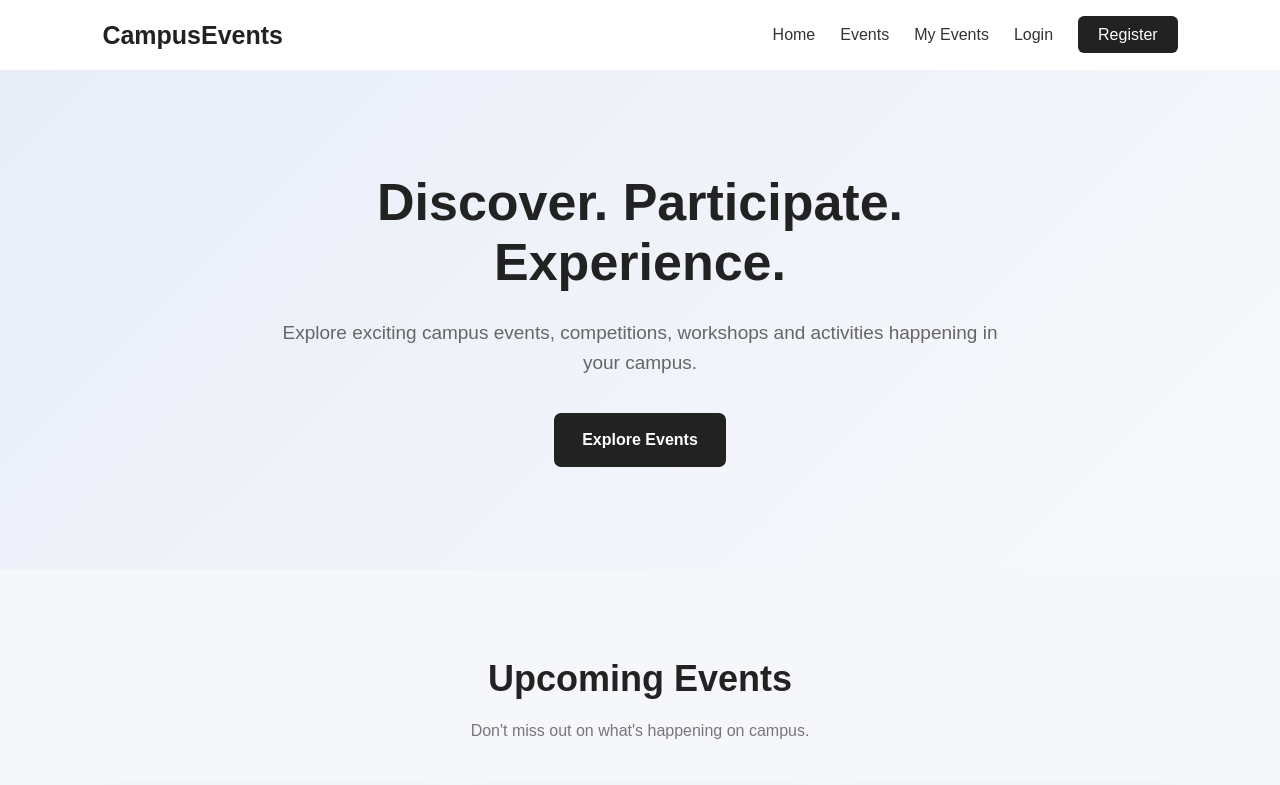
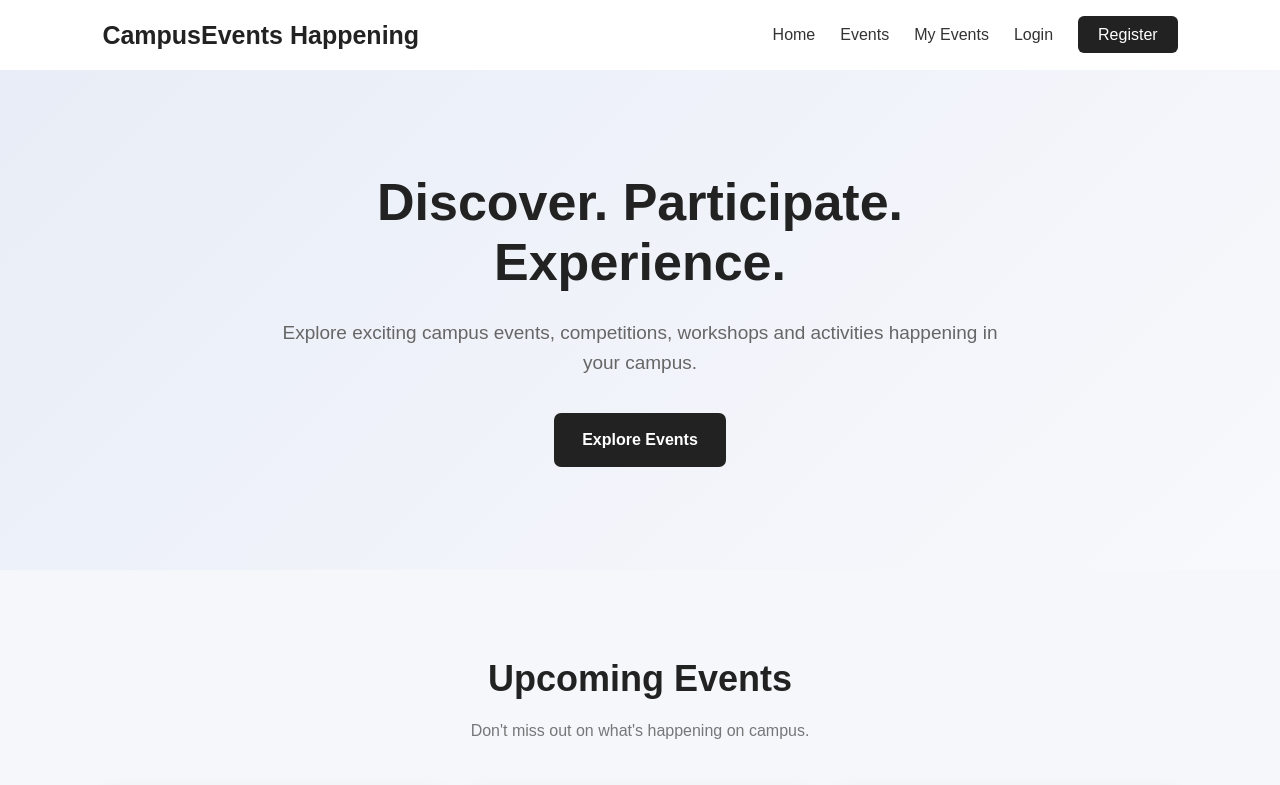
Before and after one commit to gsrestasricse2405u5-svg/Campus-Event-Management-System, a plain HTML site: page frontend/frontend/index.html in a window 1280 px wide. Shown: the top 785 px of the page. Drawn offline with Linux system fonts and the light colour scheme.

Commit message:
updated the title

```diff
--- a/frontend/frontend/index.html
+++ b/frontend/frontend/index.html
@@ -13,7 +13,7 @@
     <!-- Navigation Bar -->
     <header>
         <nav class="navbar">
-            <div class="logo">CampusEvents</div>
+            <div class="logo">CampusEvents Happening</div>
 
             <ul class="nav-links">
     <li><a href="index.html">Home</a></li>
```
